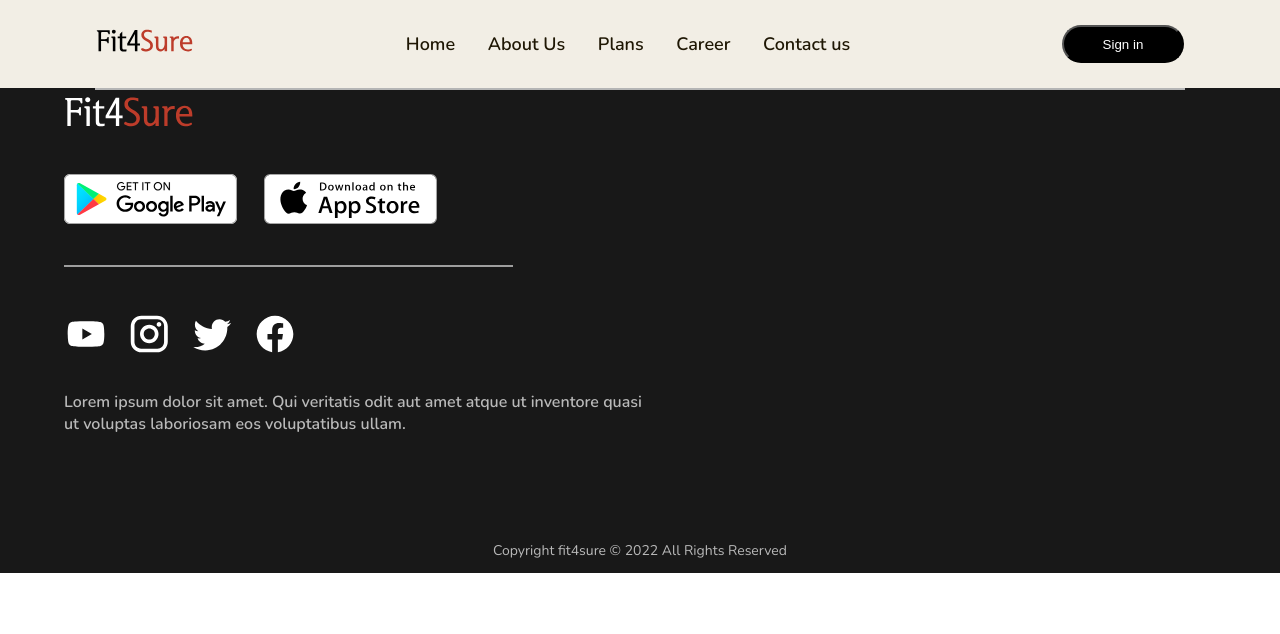
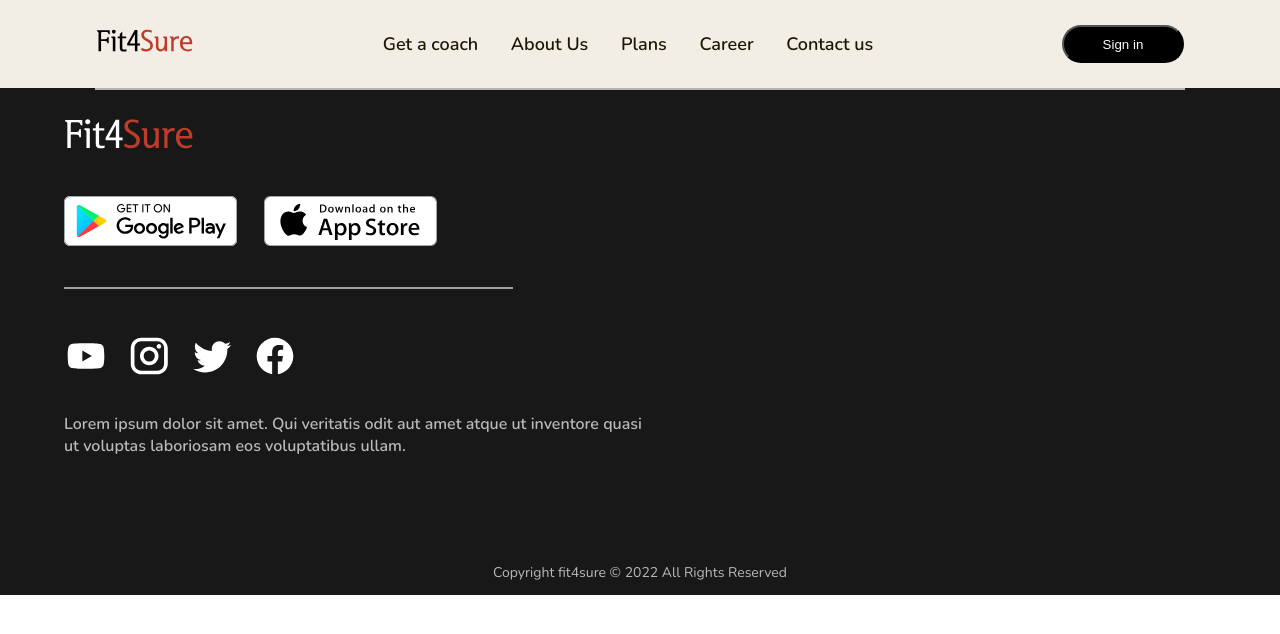
Before and after one commit to Shrey1012/fit4sure, a React (Create React App) app: page /getcoach in a window 1280 px wide. Shown: the top 634 px of the page. Built offline with nearby package versions, Linux system fonts and the light colour scheme.

Commit message:
Added GetCoach Page

```diff
--- a/src/App.js
+++ b/src/App.js
@@ -1,7 +1,7 @@
 import "./App.css";
 import { Route, Routes } from "react-router-dom";
 import { Footer, Navbar } from "./components";
-import { Aboutus, Career, Contactus, Plans, Home } from "./pages";
+import { Aboutus, Career, Contactus, Plans, Home, GetCoach } from "./pages";
 
 function App() {
   return (
@@ -9,6 +9,7 @@ function App() {
       <Navbar />
       <Routes>
         <Route path="/" element={<Home />}></Route>
+        <Route path="/getcoach" element={<GetCoach />}></Route>
         <Route path="/aboutus" element={<Aboutus />}></Route>
         <Route path="/plans" element={<Plans />}></Route>
         <Route path="/career" element={<Career />}></Route>
--- a/src/components/Navbar.jsx
+++ b/src/components/Navbar.jsx
@@ -7,10 +7,10 @@ const Navbar = () => {
   return (
     <div className='navbar'>
     <nav className='nav'>
-        <div className='left_nav'><img src={fflogo} alt="Fit4sure logo" /></div>
+        <div className='left_nav'><a href='/'><img src={fflogo} alt="Fit4sure logo" /></a></div>
         <ul>
             <li>
-              <a href='/'>Home</a>
+              <a href='/getcoach'>Get a coach</a>
             </li>
             <li>
               <a href='/aboutus'>About Us</a>
--- /dev/null
+++ b/src/pages/GetCoach.jsx
@@ -0,0 +1,10 @@
+import React from 'react'
+import './GetCoach.css'
+
+const GetCoach = () => {
+  return (
+    <div>GetCoach</div>
+  )
+}
+
+export default GetCoach
--- a/src/pages/index.js
+++ b/src/pages/index.js
@@ -3,11 +3,13 @@ import Career from "./Career";
 import Contactus from "./Contactus";
 import Plans from "./Plans";
 import Home from "./Home";
+import GetCoach from "./GetCoach";
 
 export {
     Aboutus,
     Career,
     Contactus,
     Plans,
-    Home
+    Home,
+    GetCoach
 }
```
Also changed, not shown: src/pages/GetCoach.css (added).
